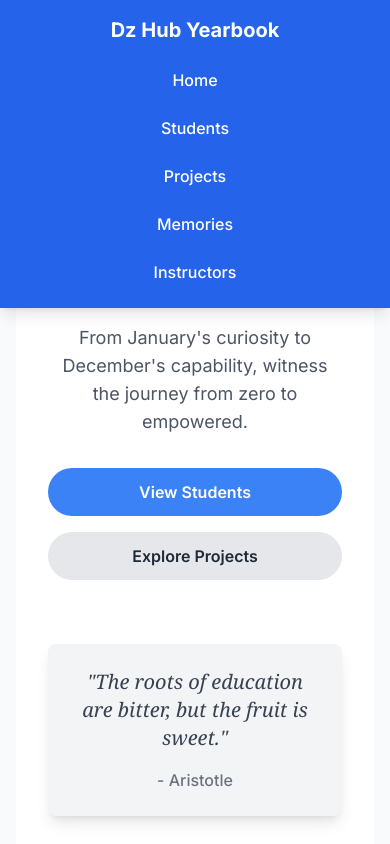
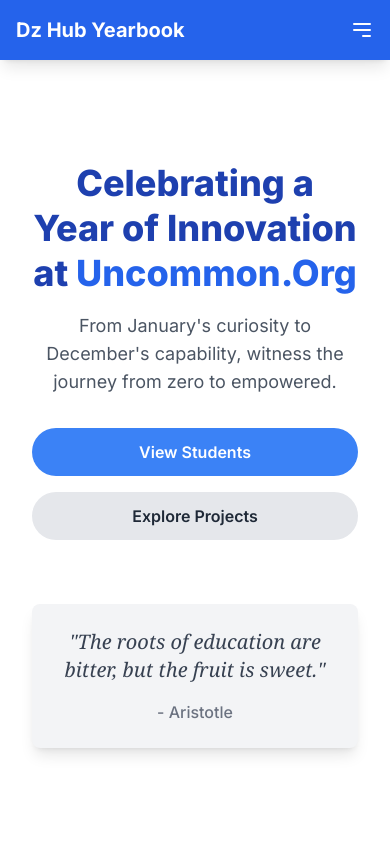
Before and after one commit to MukundiwaShe/Yearbook-2025, a React (Create React App) app: page / in a window 390 px wide. Shown: the top 844 px of the page. Built offline with nearby package versions, Linux system fonts and the light colour scheme.

Commit message:
fixed mobile responsiveness

```diff
--- a/src/App.jsx
+++ b/src/App.jsx
@@ -258,7 +258,7 @@
     projectTitle: 'E-Commerce App',
     projectDescription: 'E-commerce app that sells hygiene products.',
     projectImage: '/images/servie-pr.png',
-    linkedinUrl: 'https://www.linkedin.com/posts/kirsty-matyukira-008766309_darkui-ecommercedesign-womenintech-activity-7354514399430115330-N5Og?utm_source=share&utm_medium=member_ios&rcm=ACoAAFaWnqYBpO85Nb-tzPm_JxfibqBM8rbTXKs c             ;p',
+    linkedinUrl: 'https://www.linkedin.com/posts/kirsty-matyukira-008766309_darkui-ecommercedesign-womenintech-activity-7354514399430115330-N5Og?utm_source=share&utm_medium=member_ios&rcm=ACoAAFaWnqYBpO85Nb-tzPm_JxfibqBM8rbTXKs c ;p',
     githubUrl: null,
   },
   {
@@ -326,44 +326,98 @@
 
 
 // Header Component
-const Header = ({ navigate }) => (
+const Header = ({ navigate }) => {
+  const [isMenuOpen, setIsMenuOpen] = useState(false);
+
+  // Function to close the menu when a link is clicked
+  const handleNavLinkClick = (page) => {
+    setIsMenuOpen(false);
+    navigate(page);
+  };
+
+  return (
     <header className="fixed top-0 left-0 w-full bg-blue-600 text-white shadow-lg z-50">
-    <div className="container mx-auto p-4 flex flex-col md:flex-row items-center justify-between">
-      <div className="flex items-center space-x-2 mb-4 md:mb-0">
+      <div className="container mx-auto p-4 flex items-center justify-between">
+        <div className="flex items-center space-x-2">
           <h1 className="text-xl md:text-2xl font-bold font-inter text-white">Dz Hub Yearbook</h1>
         </div>
-      <nav className="w-full md:w-auto">
+        {/* Mobile menu toggle button */}
+        <button
+          onClick={() => setIsMenuOpen(!isMenuOpen)}
+          className="md:hidden text-white focus:outline-none"
+          aria-label="Toggle navigation"
+        >
+          <svg className="h-6 w-6" fill="none" stroke="currentColor" viewBox="0 0 24 24" xmlns="http://www.w3.org/2000/svg">
+            {isMenuOpen ? (
+              <path strokeLinecap="round" strokeLinejoin="round" strokeWidth="2" d="M6 18L18 6M6 6l12 12" />
+            ) : (
+              <path strokeLinecap="round" strokeLinejoin="round" strokeWidth="2" d="M4 6h16M4 12h16m-7 6h7" />
+            )}
+          </svg>
+        </button>
+        <nav className="hidden md:block">
           <ul className="flex flex-col md:flex-row md:space-x-4 space-y-2 md:space-y-0 text-center md:text-left">
             <li>
-            <button onClick={() => navigate('home')} className="w-full flex items-center justify-center px-4 py-2 text-white hover:text-gray-200 transition-colors duration-300 rounded-lg">
+              <button onClick={() => handleNavLinkClick('home')} className="w-full flex items-center justify-center px-4 py-2 text-white hover:text-gray-200 transition-colors duration-300 rounded-lg">
                 <span className="font-medium">Home</span>
               </button>
             </li>
             <li>
-            <button onClick={() => navigate('students')} className="w-full flex items-center justify-center px-4 py-2 text-white hover:text-gray-200 transition-colors duration-300 rounded-lg">
+              <button onClick={() => handleNavLinkClick('students')} className="w-full flex items-center justify-center px-4 py-2 text-white hover:text-gray-200 transition-colors duration-300 rounded-lg">
                 <span className="font-medium">Students</span>
               </button>
             </li>
             <li>
-            <button onClick={() => navigate('projects')} className="w-full flex items-center justify-center px-4 py-2 text-white hover:text-gray-200 transition-colors duration-300 rounded-lg">
+              <button onClick={() => handleNavLinkClick('projects')} className="w-full flex items-center justify-center px-4 py-2 text-white hover:text-gray-200 transition-colors duration-300 rounded-lg">
                 <span className="font-medium">Projects</span>
               </button>
             </li>
             <li>
-            <button onClick={() => navigate('memories')} className="w-full flex items-center justify-center px-4 py-2 text-white hover:text-gray-200 transition-colors duration-300 rounded-lg">
+              <button onClick={() => handleNavLinkClick('memories')} className="w-full flex items-center justify-center px-4 py-2 text-white hover:text-gray-200 transition-colors duration-300 rounded-lg">
                 <span className="font-medium">Memories</span>
               </button>
             </li>
             <li>
-            <button onClick={() => navigate('instructors')} className="w-full flex items-center justify-center px-4 py-2 text-white hover:text-gray-200 transition-colors duration-300 rounded-lg">
+              <button onClick={() => handleNavLinkClick('instructors')} className="w-full flex items-center justify-center px-4 py-2 text-white hover:text-gray-200 transition-colors duration-300 rounded-lg">
                 <span className="font-medium">Instructors</span>
               </button>
             </li>
           </ul>
         </nav>
       </div>
+      {/* Collapsible mobile menu */}
+      <nav className={`${isMenuOpen ? 'h-auto py-2' : 'h-0'} md:hidden overflow-hidden transition-all duration-300 ease-in-out`}>
+        <ul className="flex flex-col space-y-2 text-center">
+          <li>
+            <button onClick={() => handleNavLinkClick('home')} className="w-full px-4 py-2 text-white hover:bg-blue-700 transition-colors duration-300 rounded-lg">
+              <span className="font-medium">Home</span>
+            </button>
+          </li>
+          <li>
+            <button onClick={() => handleNavLinkClick('students')} className="w-full px-4 py-2 text-white hover:bg-blue-700 transition-colors duration-300 rounded-lg">
+              <span className="font-medium">Students</span>
+            </button>
+          </li>
+          <li>
+            <button onClick={() => handleNavLinkClick('projects')} className="w-full px-4 py-2 text-white hover:bg-blue-700 transition-colors duration-300 rounded-lg">
+              <span className="font-medium">Projects</span>
+            </button>
+          </li>
+          <li>
+            <button onClick={() => handleNavLinkClick('memories')} className="w-full px-4 py-2 text-white hover:bg-blue-700 transition-colors duration-300 rounded-lg">
+              <span className="font-medium">Memories</span>
+            </button>
+          </li>
+          <li>
+            <button onClick={() => handleNavLinkClick('instructors')} className="w-full px-4 py-2 text-white hover:bg-blue-700 transition-colors duration-300 rounded-lg">
+              <span className="font-medium">Instructors</span>
+            </button>
+          </li>
+        </ul>
+      </nav>
     </header>
   );
+};
 
 // Footer Component
 const Footer = () => (
@@ -626,21 +680,24 @@
 const InstructorsPage = () => (
   <section className="bg-white text-gray-800 min-h-screen pt-24 pb-8">
     <div className="container mx-auto p-4 md:p-8">
-      <h2 className="text-3xl md:text-4xl font-bold text-center text-blue-600 mb-8">Meet the Instructors</h2>
-      <div className="grid grid-cols-1 md:grid-cols-3 gap-8">
+      <h2 className="text-3xl md:text-4xl font-bold text-center text-blue-600 mb-8">Our Instructors</h2>
+      <div className="grid grid-cols-1 sm:grid-cols-2 lg:grid-cols-3 gap-8">
         {instructorsData.map((instructor) => (
-          <div key={instructor.id} className="bg-gray-100 rounded-xl shadow-lg p-6 text-center">
-            <div className="w-32 h-32 mx-auto rounded-full overflow-hidden mb-4 border-4 border-blue-600">
+          <div
+            key={instructor.id}
+            className="bg-gray-100 rounded-xl shadow-lg p-6 flex flex-col items-center text-center transform transition-transform duration-300 hover:scale-105"
+          >
+            <div className="w-32 h-32 rounded-full overflow-hidden mb-4 border-4 border-blue-600">
               <img
                 src={instructor.photo}
                 alt={instructor.name}
                 className="w-full h-full object-cover"
-                onError={(e) => { e.target.onerror = null; e.target.src = `https://placehold.co/128x128/1A56DB/FFFFFF?text=${instructor.name.split(' ').map(n => n[0]).join('')}`; }}
+                onError={(e) => { e.target.onerror = null; e.target.src = `https://placehold.co/150x150/000000/FFFFFF?text=${instructor.name.split(' ').map(n => n[0]).join('')}`; }}
               />
             </div>
             <h3 className="text-xl font-bold text-blue-800">{instructor.name}</h3>
-            <p className="text-md text-blue-600 mb-2">{instructor.role}</p>
-            <p className="text-sm text-gray-600">{instructor.bio}</p>
+            <p className="text-blue-600 text-sm font-medium">{instructor.role}</p>
+            <p className="text-gray-600 text-sm mt-4">{instructor.bio}</p>
           </div>
         ))}
       </div>
@@ -648,23 +705,18 @@
   </section>
 );
 
-
 // Main App Component
 const App = () => {
-  const [page, setPage] = useState('home');
+  const [currentPage, setCurrentPage] = useState('home');
   const [selectedStudent, setSelectedStudent] = useState(null);
 
-  const navigate = (nextPage, student = null) => {
-    setPage(nextPage);
-    if (student) {
-      setSelectedStudent(student);
-    }
-    // Scroll to the top when navigating
-    window.scrollTo({ top: 0, behavior: 'smooth' });
+  // Simple navigation function
+  const navigate = (page) => {
+    setCurrentPage(page);
   };
 
   const renderPage = () => {
-    switch (page) {
+    switch (currentPage) {
       case 'home':
         return <HomePage navigate={navigate} />;
       case 'students':
@@ -683,10 +735,10 @@
   };
 
   return (
-    <div className="bg-gray-50 min-h-screen font-inter">
+    <div className="min-h-screen bg-gray-50 flex flex-col">
       <style>{responsiveStyles}</style>
       <Header navigate={navigate} />
-      <main className="container mx-auto px-4 md:px-8">
+      <main className="flex-grow">
         {renderPage()}
       </main>
       <Footer />
```
Lines whose indentation alone changed are shown as unchanged.
